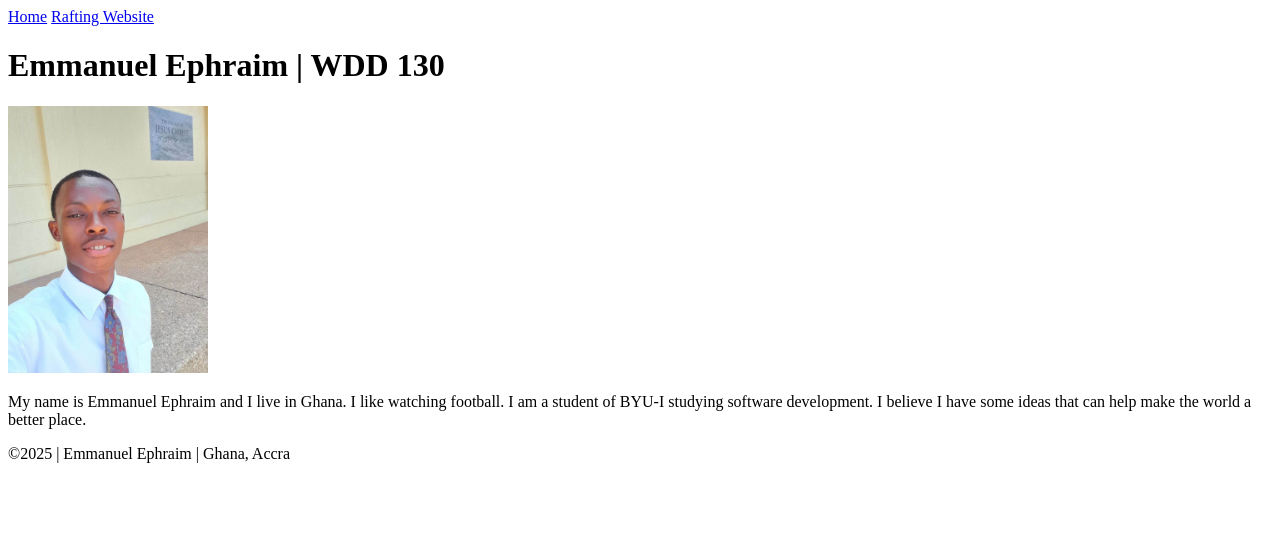
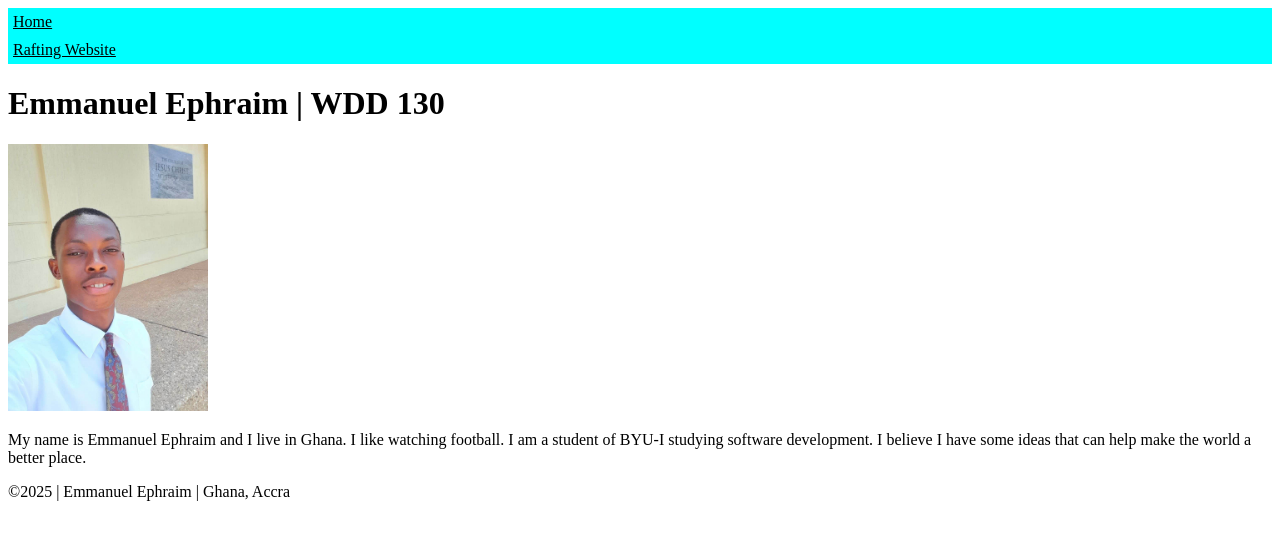
Before and after one commit to Emmanuel-Ephraim/wdd130, a plain HTML site: page index.html in a window 1280 px wide. Drawn offline with Linux system fonts and the light colour scheme.

Commit message:
added a touch of css codes

```diff
--- a/index.html
+++ b/index.html
@@ -5,12 +5,13 @@
     <meta charset="UTF-8">
     <meta name="viewport" content="width=device-width, initial-scale=1.0">
     <title>WDD 130 | Emmanuel Ephraim | WDD 130</title>
+    <link rel="stylesheet" href="styles/styles.css">
 </head>
 
 <body>
     <header>
         <nav>
-            <a href="#">Home</a>
+            <a href=" #">Home</a>
             <a href="wwr/">Rafting Website</a>
         </nav>
     </header>
--- a/styles/styles.css
+++ b/styles/styles.css
@@ -0,0 +1,6 @@
+nav a {
+    background-color: aqua;
+    color: black;
+    display: block;
+    padding: 5px;
+}
```
